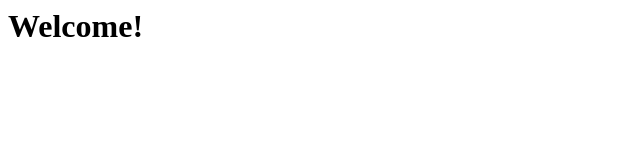
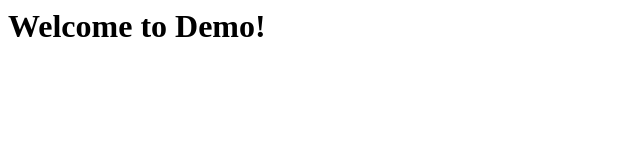
Before and after one commit to Vinayak-Kanakagiri/cart, a plain HTML site: page index.html in a window 1280 px wide. Shown: the whole page, without its empty margins (0-640 px from the left). Drawn offline with Linux system fonts and the light colour scheme.

Commit message:
second Commit

```diff
--- a/index.html
+++ b/index.html
@@ -1 +1 @@
-<h1>Welcome!</h1>
+<h1>Welcome to Demo!</h1>
```
